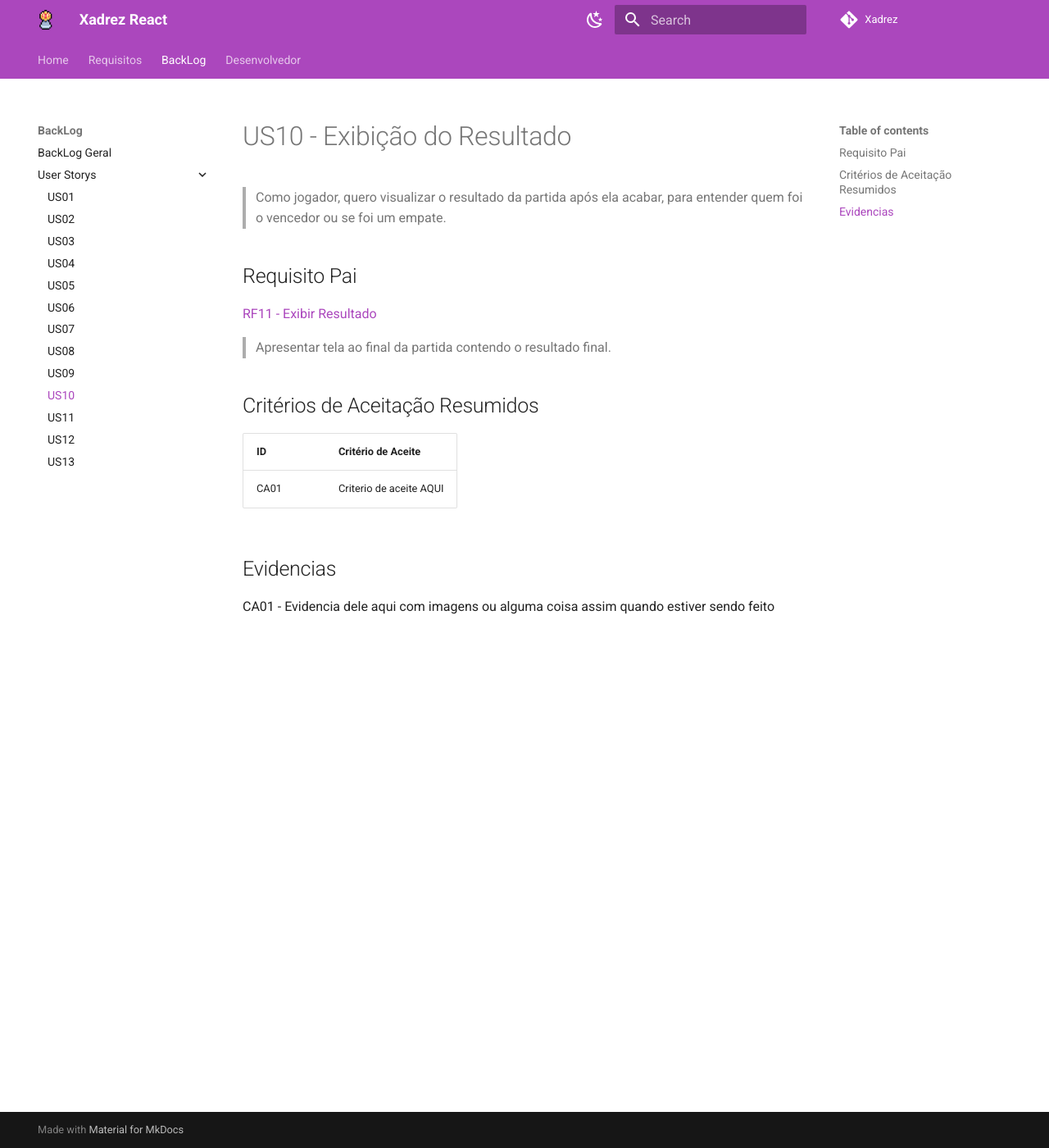
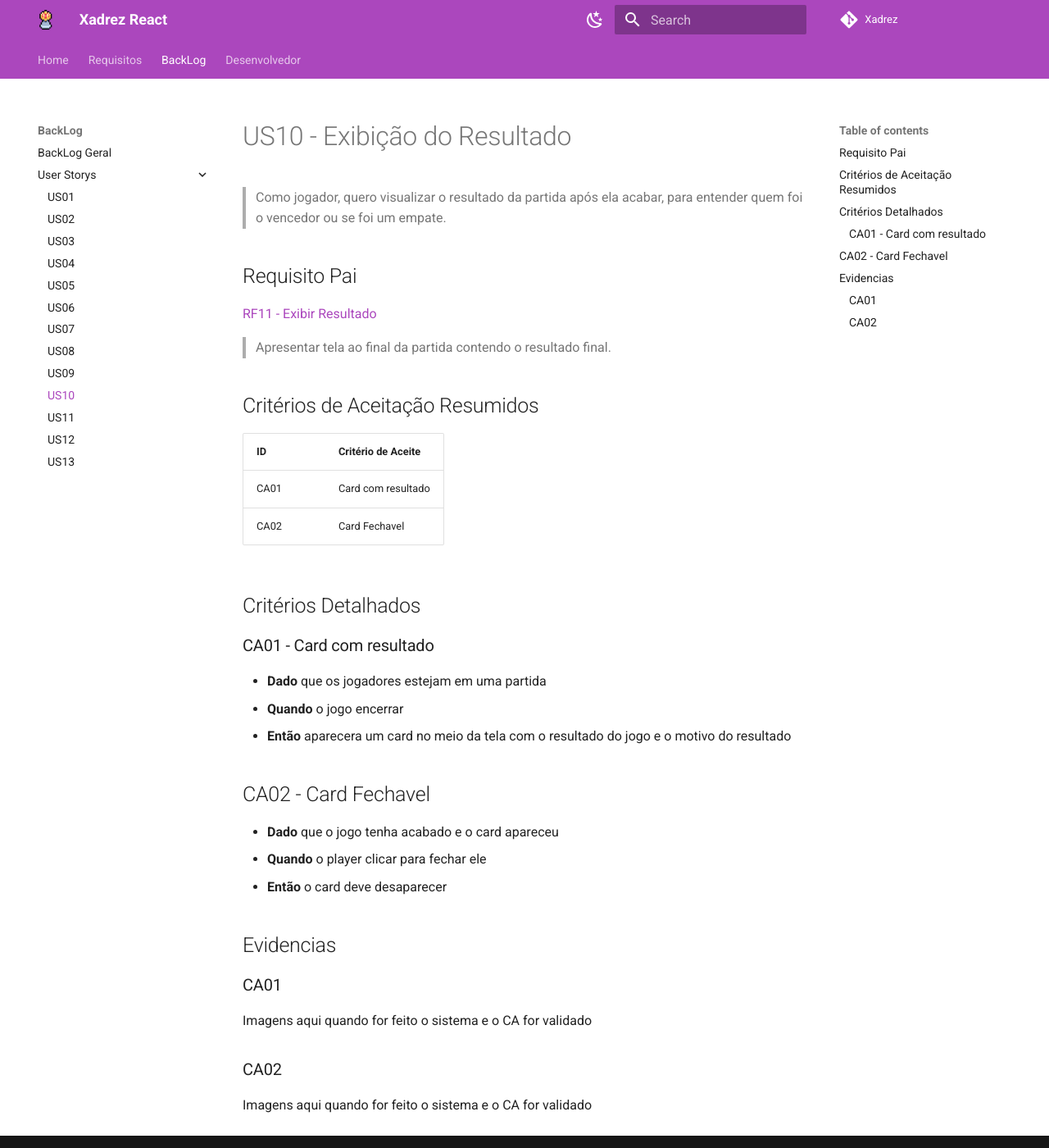
Before and after one commit to GUGOFO/Xadrez, an MkDocs documentation site: the page built from docs/backlog/US/US10.md, in a window 1280 px wide and 1400 px high. Shown: the whole window at 82% size. Built offline with MkDocs 1.6.1 and Material for MkDocs 9.7.7, drawn with Linux system fonts in a browser that asks for light colours; comment, search, counter and statistics services are not loaded.

Commit message:
US 10 Critério de Aceite

```diff
--- a/docs/backlog/US/US10.md
+++ b/docs/backlog/US/US10.md
@@ -12,8 +12,29 @@
 
 |  ID  | Critério de Aceite |
 | ---- | ------------------ |
-| CA01 | Criterio de aceite AQUI |
+| CA01 | Card com resultado |
+| CA02 | Card Fechavel |
+
+## Critérios Detalhados
+
+### CA01 - Card com resultado
+
+- **Dado** que os jogadores estejam em uma partida
+- **Quando** o jogo encerrar
+- **Então** aparecera um card no meio da tela com o resultado do jogo e o motivo do resultado
+
+## CA02 - Card Fechavel
+
+- **Dado** que o jogo tenha acabado e o card apareceu
+- **Quando** o player clicar para fechar ele
+- **Então** o card deve desaparecer
 
 ## Evidencias
 
-CA01 - Evidencia dele aqui com imagens ou alguma coisa assim quando estiver sendo feito
+### CA01
+
+Imagens aqui quando for feito o sistema e o CA for validado
+
+### CA02
+
+Imagens aqui quando for feito o sistema e o CA for validado
```
